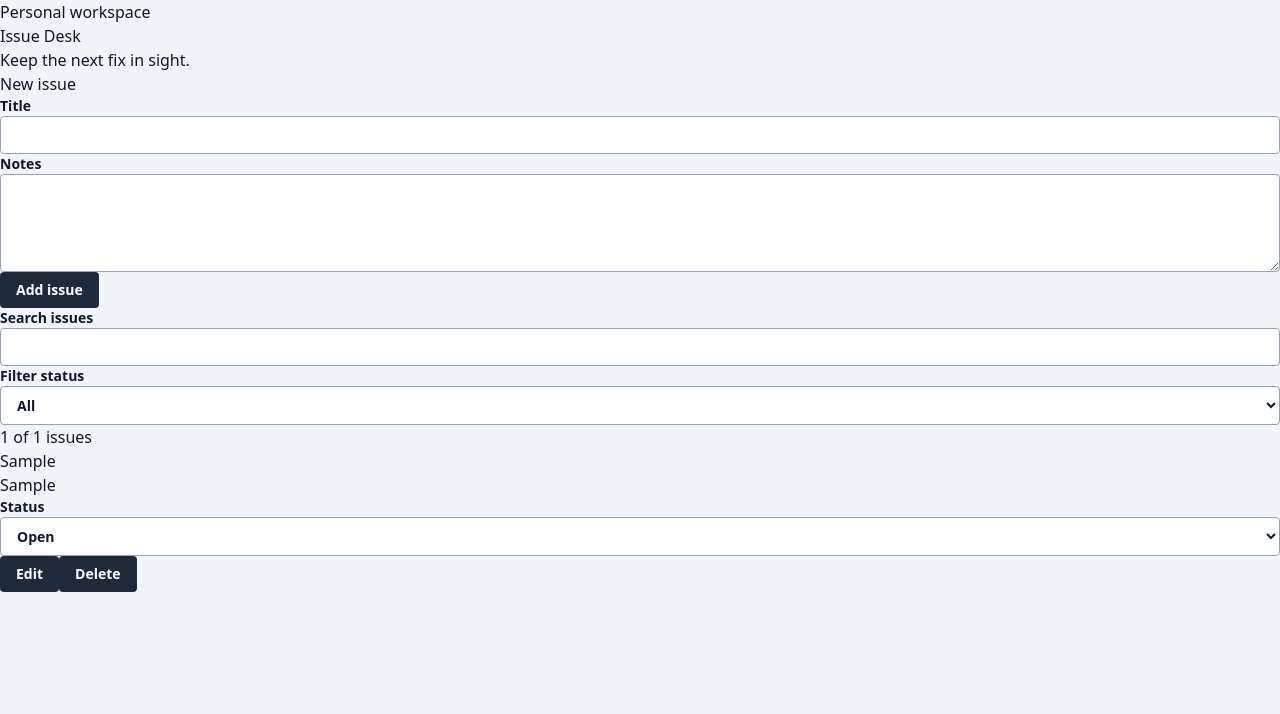
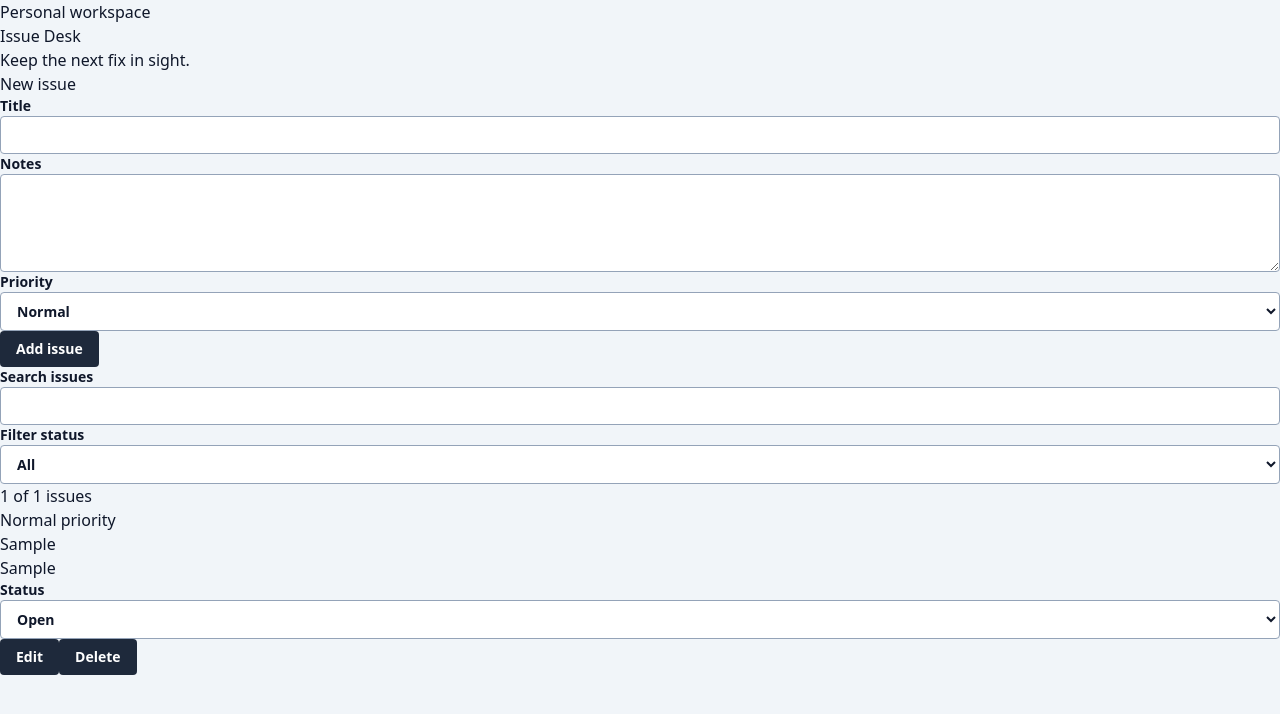
Before and after one commit to kirkduchesne/cairn, a React (Vite) app: page / in a window 1280 px wide. Both pictures are taken after typing "Sample", "Sample" into the empty fields and a click on the button "Add issue". Shown: the top 714 px of the page. Built offline with nearby package versions, Linux system fonts and the light colour scheme.

Commit message:
feat: add priorities while retaining saved issues

```diff
--- a/src/App.tsx
+++ b/src/App.tsx
@@ -21,6 +21,7 @@ export function App() {
   }
   const [title, setTitle] = useState('');
   const [notes, setNotes] = useState('');
+  const [priority, setPriority] = useState<Issue['priority']>('Normal');
   const [filter, setFilter] = useState('All');
   const [query, setQuery] = useState('');
   const visible = issues.filter(
@@ -41,7 +42,7 @@ export function App() {
       if (
         !setIssues(
           issues.map((issue) =>
-            issue.id === editing ? { ...issue, title: title.trim(), notes: notes.trim() } : issue
+            issue.id === editing ? { ...issue, title: title.trim(), notes: notes.trim(), priority } : issue
           )
         )
       )
@@ -54,6 +55,7 @@ export function App() {
           title: title.trim(),
           notes: notes.trim(),
           status: 'Open',
+          priority,
         },
       ])
     )
@@ -61,6 +63,7 @@ export function App() {
     setEditing(null);
     setTitle('');
     setNotes('');
+    setPriority('Normal');
     setError('');
   }
 
@@ -102,6 +105,7 @@ export function App() {
               rows={4}
             />
           </label>
+          <label>Priority<select value={priority} onChange={event => setPriority(event.target.value as Issue['priority'])}><option>Low</option><option>Normal</option><option>High</option></select></label>
           {error && (
             <p role="alert" className="text-red-700">
               {error}
@@ -115,6 +119,7 @@ export function App() {
                 setEditing(null);
                 setTitle('');
                 setNotes('');
+    setPriority('Normal');
                 setError('');
               }}
             >
@@ -149,6 +154,7 @@ export function App() {
           )}
           {visible.map((issue) => (
             <article key={issue.id} className="min-w-0 space-y-3 rounded-xl bg-white p-6 shadow-sm">
+              <p className="text-sm text-indigo-700">{issue.priority} priority</p>
               <h2 className="break-words text-xl font-semibold">{issue.title}</h2>
               <p className="whitespace-pre-wrap break-words text-slate-600">{issue.notes}</p>
               <label className="break-words">
@@ -178,6 +184,7 @@ export function App() {
                   setEditing(issue.id);
                   setTitle(issue.title);
                   setNotes(issue.notes);
+                  setPriority(issue.priority);
                   setError('');
                 }}
               >
@@ -194,6 +201,7 @@ export function App() {
                     setEditing(null);
                     setTitle('');
                     setNotes('');
+    setPriority('Normal');
                     setError('');
                   }
                 }}
--- a/src/storage.ts
+++ b/src/storage.ts
@@ -2,6 +2,7 @@ export type Issue = {
   id: string;
   title: string;
   notes: string;
+  priority: 'Low' | 'Normal' | 'High';
   status: 'Open' | 'In progress' | 'Done';
 };
 export const storageKey = 'issue-desk-v1';
@@ -21,13 +22,14 @@ export function parseIssues(raw: string | null): Issue[] {
         item.title.length > 100 ||
         typeof item.notes !== 'string' ||
         item.notes.length > 1000 ||
+        (item.priority !== undefined && !['Low', 'Normal', 'High'].includes(item.priority)) ||
         !['Open', 'In progress', 'Done'].includes(item.status)
     ) ||
     new Set(data.map((item) => item.id)).size !== data.length
   ) {
     throw new Error('Invalid saved issues');
   }
-  return data;
+  return data.map(item => ({ ...item, priority: item.priority ?? 'Normal' }));
 }
 
 export function loadIssues(): { issues: Issue[]; error: string } {
```
